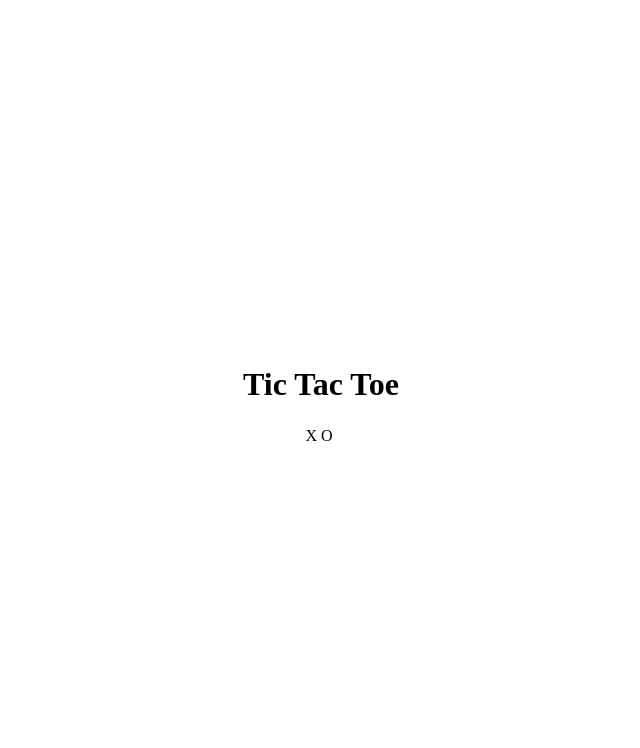
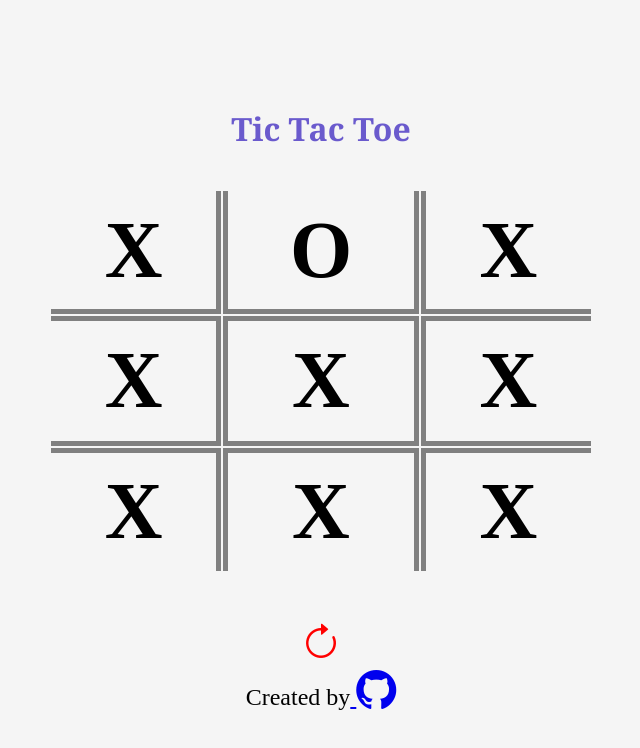
Before and after one commit to VasaOfficial/TicTacToe, a plain HTML site: page index.htm in a window 1280 px wide. Shown: the whole page, without its empty margins (319-959 px from the left). Drawn offline with nearby package versions, Linux system fonts and the light colour scheme.

Commit message:
finished with structuring html and css

```diff
--- a/index.htm
+++ b/index.htm
@@ -5,30 +5,37 @@
     <meta http-equiv="X-UA-Compatible" content="IE=edge" />
     <meta name="viewport" content="width=device-width, initial-scale=1.0" />
     <title>Tic-Tac-Toe</title>
+    <link
+      rel="stylesheet"
+      href="https://cdn.jsdelivr.net/npm/bootstrap-icons@1.10.2/font/bootstrap-icons.css"
+    />
     <link rel="stylesheet" href="style.css" />
     <script src="index.js" defer></script>
   </head>
   <body>
     <header><h1>Tic Tac Toe</h1></header>
-    <div class="container">
     <table class="table">
-        <tbody>
       <tr>
         <td class="box" id="0">X</td>
         <td class="box" id="1">O</td>
-                    <td class="box" id="2"></td>
+        <td class="box" id="2">X</td>
       </tr>
       <tr>
-                    <td class="box" id="3"></td>
-                    <td class="box" id="4"></td>
-                    <td class="box" id="5"></td>
+        <td class="box" id="3">X</td>
+        <td class="box" id="4">X</td>
+        <td class="box" id="5">X</td>
       </tr>
       <tr>
-                    <td class="box" id="6"></td>
-                    <td class="box" id="7"></td>
-                    <td class="box" id="8"></td>
+        <td class="box" id="6">X</td>
+        <td class="box" id="7">X</td>
+        <td class="box" id="8">X</td>
       </tr>
-         </tbody>
     </table>
+    <i class="bi bi-arrow-clockwise" id="reset"></i>
+    <footer>
+      Created by<a href="https://github.com/VasaOfficial">
+        <i class="bi bi-github" id="git-icon"></i>
+      </a>
+    </footer>
   </body>
 </html>
--- a/style.css
+++ b/style.css
@@ -1,6 +1,3 @@
-* {
-    box-sizing: border-box;
-}
 
 body {
     margin: 0;
@@ -10,4 +7,65 @@ body {
     justify-content: center;
     height: 100vh;
     overflow: hidden;
+    background-color:whitesmoke;
 }
+
+.table {
+    width: 7em;
+    height: 50%;
+    justify-content: center;
+    border-collapse: separate;
+    font-weight: 600;
+    font-size: 5rem;
+    padding: 8px;
+}
+
+.box {
+    border: 5px gray solid;
+    text-align: center;
+}
+
+table tr:first-child td {
+    border-top: 0;
+}
+
+table tr:last-child td {
+    border-bottom: 0;
+}
+
+table tr td:first-child {
+    border-left: 0;
+}
+
+table tr td:last-child {
+    border-right: 0;
+}
+
+td {
+    transition: all 0.3s ease-in;
+}
+
+#reset {
+    margin-top: 1em;
+    color: red !important;
+    font-size: 40px;
+    cursor: pointer;
+}
+
+#reset:active {
+    transform: scale(0.90);
+}
+
+header {
+    font-family: Georgia, 'Times New Roman', Times, serif;
+    color:slateblue;
+    padding-bottom: 10px;
+}
+
+footer {
+    font-size: 1.5em;
+}
+
+#git-icon {
+    font-size: 40px;
+}
```
Lines whose indentation alone changed are shown as unchanged.
